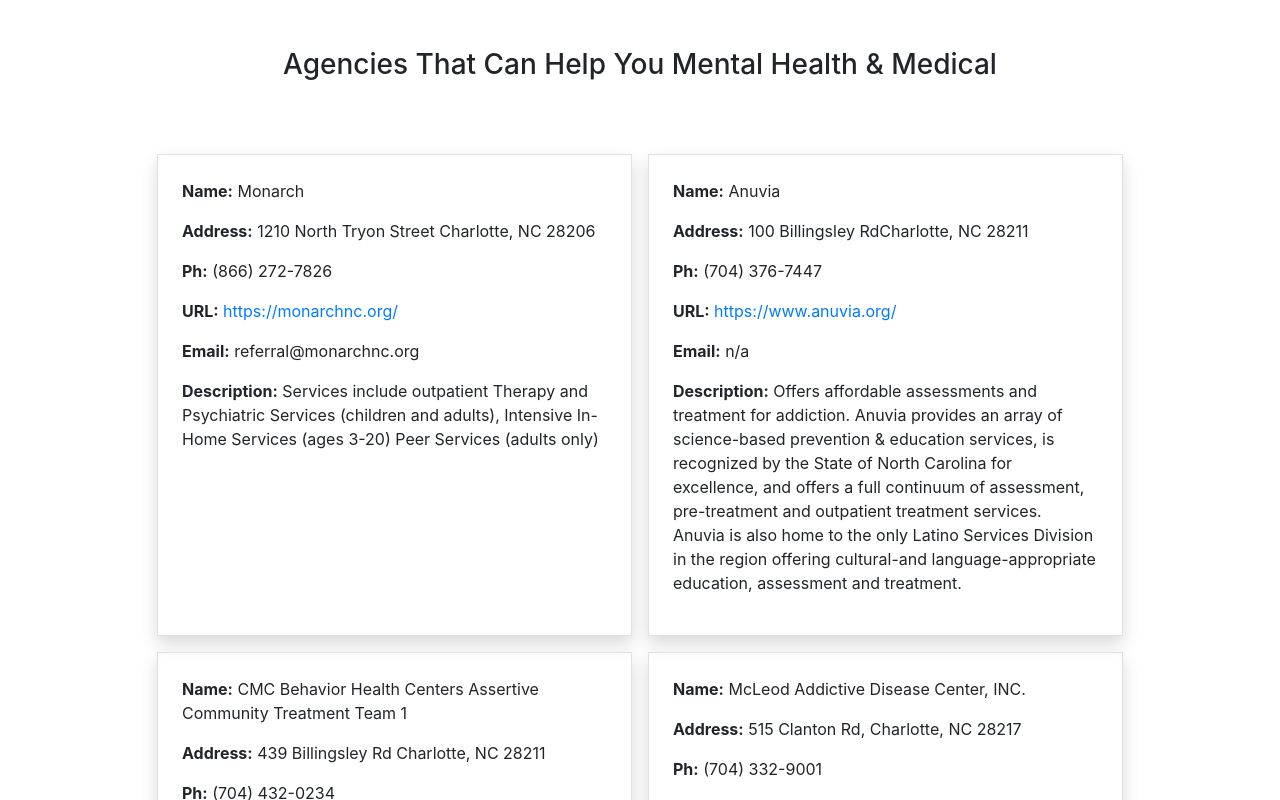
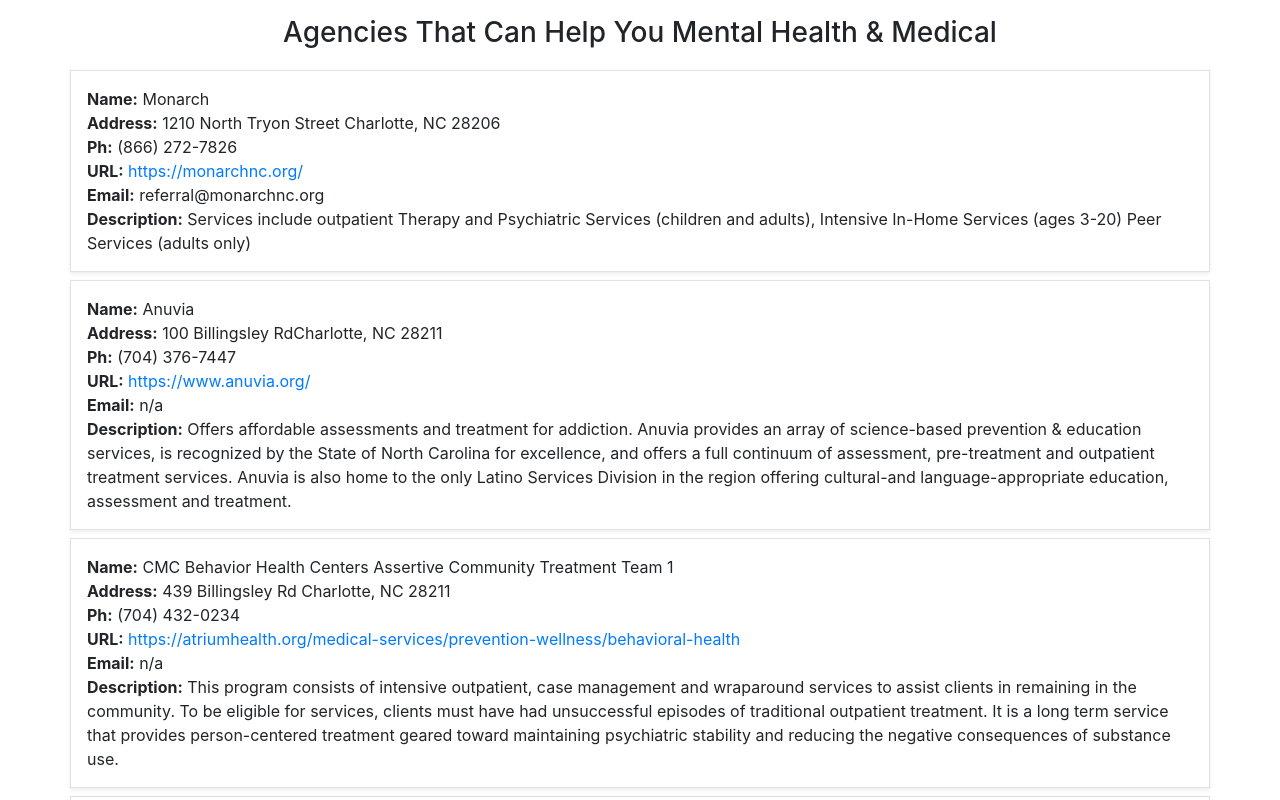
Before and after one commit to OpenCLTBrigade/re-entry-hub, a React (Create React App) app: page /health in a window 1280 px wide. Shown: the top 800 px of the page. Built offline with nearby package versions, Linux system fonts and the light colour scheme.

Commit message:
changed name for provider page to employ. Added employment, housing and health info to roadmap

```diff
--- a/src/App.js
+++ b/src/App.js
@@ -6,8 +6,8 @@
 import Logon from "./components/pages/logon/Logon";
 import Contact from "./components/pages/contact/Contact";
 import RoadMap from "./components/pages/roadmap/RoadMap";
-import NotFound from "./components/pages/notFound/NotFound";
-import Provider from "./components/pages/provider/Provider";
+// import NotFound from "./components/pages/notFound/NotFound";
+import Employ from "./components/pages/employment/Employ";
 import Housing from "./components/pages/housing/Housing";
 import Health from "./components/pages/health/Health";
 
@@ -24,10 +24,15 @@
           <Route exact path="/logon" component={Logon} />
           <Route exact path="/contact" component={Contact} />
           <Route exact path="/roadmap" component={RoadMap} />
-          {/* Routes below just used to list json */}
-          <Route exact path="/provider" component={Provider} />
+
+          {/* Routes is this section just used to test json. Can be removed to deploy */}
+          <Route exact path="/employ" component={Employ} />
           <Route exact path="/housing" component={Housing} />
           <Route exact path="/health" component={Health} />
+          {/* ===================== */}
+
+{/* Default changed from Notfound to Home due to compatibility issue with gh-pages.
+      Change back to deploy */}
           <Route component={Home} />
       </Switch>
     </div>
--- a/src/components/pages/provider/Provider.js
+++ b/src/components/pages/employment/Employ.js
@@ -1,13 +1,13 @@
 import React from "react";
 import { Container, Col, Row } from "../../grid";
 import employment from "../../data/employment.json";
-import jsonata from 'jsonata';
+// import jsonata from 'jsonata';
 
-const Provider = props => (
+const Employ= props => (
   <div>
     <Container>
-      <Row addClasses="row dflex justify-content-center m-5">
-        <Col addClasses="col-8 text-center">
+      <Row addClasses="row dflex justify-content-center mt-3">
+        <Col addClasses="col-12 text-center">
           <p>
             <h3>Agencies That Can Help You in Your Job Search</h3>{" "}
           </p>
@@ -16,36 +16,33 @@
 
       <Row addClasses="row dflex justify-content-center">
 
-        {console.log((jsonata("**").evaluate(employment) ))}
-
-        {/* {employment.map(provider => (
+      { employment.map(provider =>  (provider.email !== "" ?  (
           // <div>
-          <Col addClasses="col-5 m-2 p-4 border shadow">
-            <p>
+          <Col addClasses="col-12 m-1 p-3 border shadow-sm">
+            <p className="m-0">
               <strong>Name:</strong> {provider.name}
             </p>
-            <p>
+            <p className="m-0">
               <strong>Address:</strong> {provider.address}
             </p>
-            <p>
+            <p className="m-0">
               <strong>Ph:</strong> {provider.ph}{" "}
             </p>
-            <p>
+            <p className="m-0">
               <strong>URL:</strong>
               <a href={provider.url}> {provider.url}</a>
             </p>
-            <p>
+            <p className="m-0">
               <strong>Email:</strong> {provider.email}
             </p>
-            <p>
+            <p className="m-0">
               <strong>Description:</strong> {provider.description}
             </p>
           </Col>
           // </div>
-        )
-        )} */}
+        ):"" ) )}
       </Row>
     </Container>
   </div>
 );
-export default Provider;
+export default Employ;
--- a/src/components/pages/health/Health.js
+++ b/src/components/pages/health/Health.js
@@ -6,8 +6,8 @@
 const Health = props => (
   <div>
     <Container>
-      <Row addClasses="row dflex justify-content-center m-5">
-        <Col addClasses="col-10 text-center">
+      <Row addClasses="row dflex justify-content-center mt-3">
+        <Col addClasses="col-12 text-center">
           <p>
             <h3>Agencies That Can Help You  Mental Health & Medical</h3>{" "}
           </p>
@@ -17,24 +17,24 @@
       <Row addClasses="row dflex justify-content-center">
         {health.map(provider => (
           // <div>
-          <Col addClasses="col-5 m-2 p-4 border shadow">
-            <p>
+          <Col addClasses="col-12 m-1 p-3 border shadow-sm">
+            <p className="m-0">
               <strong>Name:</strong> {provider.name}
             </p>
-            <p>
+            <p className="m-0">
               <strong>Address:</strong> {provider.address}
             </p>
-            <p>
+            <p className="m-0">
               <strong>Ph:</strong> {provider.ph}{" "}
             </p>
-            <p>
+            <p className="m-0">
               <strong>URL:</strong>
               <a href={provider.url}> {provider.url}</a>
             </p>
-            <p>
+            <p className="m-0">
               <strong>Email:</strong> {provider.email}
             </p>
-            <p>
+            <p className="m-0">
               <strong>Description:</strong> {provider.description}
             </p>
           </Col>
--- a/src/components/pages/housing/Housing.js
+++ b/src/components/pages/housing/Housing.js
@@ -7,10 +7,10 @@
 const Housing = props => (
   <div>
     <Container>
-      <Row addClasses="row dflex justify-content-center m-5">
-        <Col addClasses="col-8 text-center">
+      <Row addClasses="row dflex justify-content-center mt-3">
+        <Col addClasses="col-12 text-center">
           <p>
-            <h3>Agencies That Can Help You in Your Housing Search</h3>{" "}
+            <h4>Agencies That Can Help You in Your Housing Search</h4>{" "}
           </p>
         </Col>
       </Row>
@@ -18,24 +18,24 @@
       <Row addClasses="row dflex justify-content-center">
         {housing.map(provider => (
           // <div>
-          <Col addClasses="col-5 m-2 p-4 border shadow text-justify">
-            <p>
+          <Col addClasses="col-12 m-1 p-3 border shadow-sm text-justify">
+            <p className="m-0">
               <strong>Name:</strong> {provider.name}
             </p>
-            <p>
+            <p className="m-0">
               <strong>Address:</strong> {provider.address}
             </p>
-            <p>
+            <p className="m-0">
               <strong>Ph:</strong> {provider.ph}{" "}
             </p>
-            <p>
+            <p className="m-0">
               <strong>URL:</strong>
               <a class="oflow" href={provider.url}> {provider.url}</a>
             </p>
-            <p>
+            <p className="m-0">
               <strong>Email:</strong> {provider.email}
             </p>
-            <p>
+            <p className="m-0">
               <strong>Description:</strong> {provider.description}
             </p>
             <span><strong>Registry:</strong> {provider.registry} </span>
--- a/src/components/pages/questions/Questions.js
+++ b/src/components/pages/questions/Questions.js
@@ -1,10 +1,10 @@
 import React from "react";
-import { Row, Container, Col } from "../../grid";
+import { Row, Col } from "../../grid";
 
 // Generates Accordian Block for Questions.
 const Questions = ({ dataTarget, idName, children }) => (
   <Row>
-    <Col addClasses="col-10 offset-1 mb-3">
+    <Col addClasses="col-11 offset-1 mb-3">
       <div className="accordion" id="accordionExample">
         <div className="card">
           <div className="card-header" id="headingOne">
--- a/src/components/pages/roadmap/RoadMap.js
+++ b/src/components/pages/roadmap/RoadMap.js
@@ -5,6 +5,9 @@
 import { optionsState, optionsCounty, startState } from "../../data/data";
 import Select from "react-select";
 import { RadioGroup, Radio } from "react-radio-group";
+import Employ from "../employment/Employ";
+import Housing from "../housing/Housing";
+import Health from "../health/Health"
 var jsonQuery = require('json-query');
 
 class RoadMap extends React.Component {
@@ -157,10 +160,7 @@
             {this.state.housing === true ? <Questions dataTarget="#collapseTwo"  idName="collapseTwo">
                    {/*Add'l questions appears when yes is clicked */}
                    {/* Write Questions Here */}
-            1.	Question 1<br/>
-            2.	Question 2<br/>
-            3.	Question 3<br/>
-            4.  Question 4
+           <Housing></Housing>
             </Questions> : ""}
 
  {/* Question 3 ============================================*/}
@@ -189,10 +189,7 @@
             {this.state.employment === true ? <Questions dataTarget="#collapseThree"  idName="collapseThree">
                    {/*Add'l questions appears when yes is clicked */}
                      {/* Write Questions Here */}
-            1.	Question 1<br/>
-            2.	Question 2<br/>
-            3.	Question 3<br/>
-            4.  Question 4
+          <Employ></Employ>
             </Questions> : ""}
 
             {/* Question 4 ============================================*/}
@@ -288,10 +285,7 @@
             {this.state.health === true ? <Questions dataTarget="#collapseSix"  idName="collapseSix">
                    {/*Add'l questions appears when yes is clicked */}
                    {/* Write Questions Here */}
-            1.	Question 1<br/>
-            2.	Question 2<br/>
-            3.	Question 3<br/>
-            4.  Question 4
+           <Health></Health>
             </Questions> : ""}
 
           </form>
```
